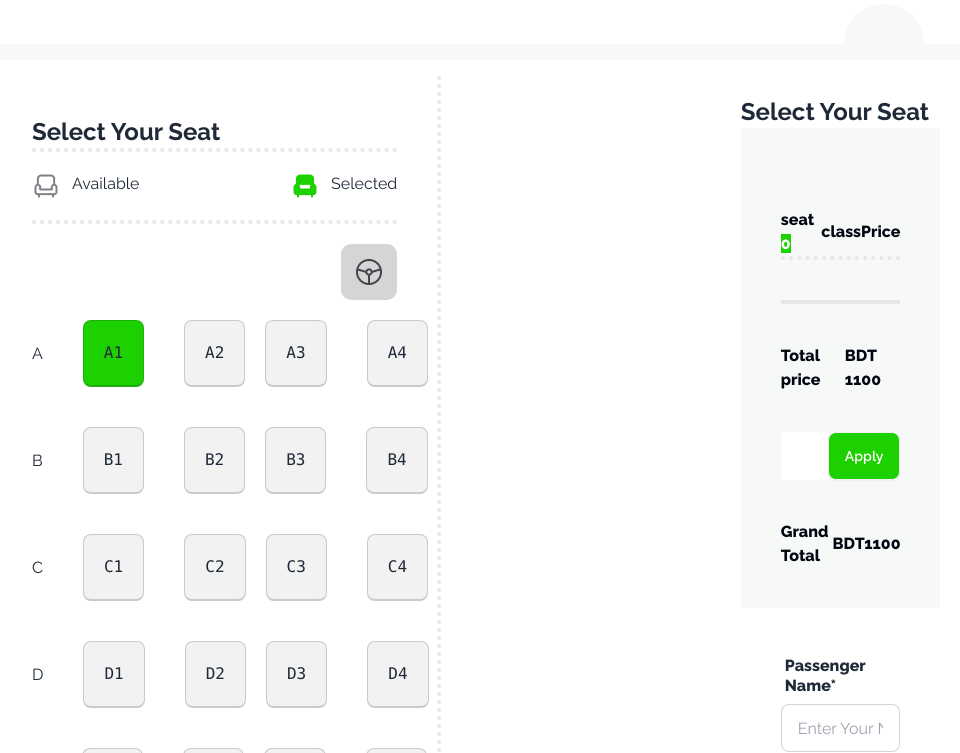
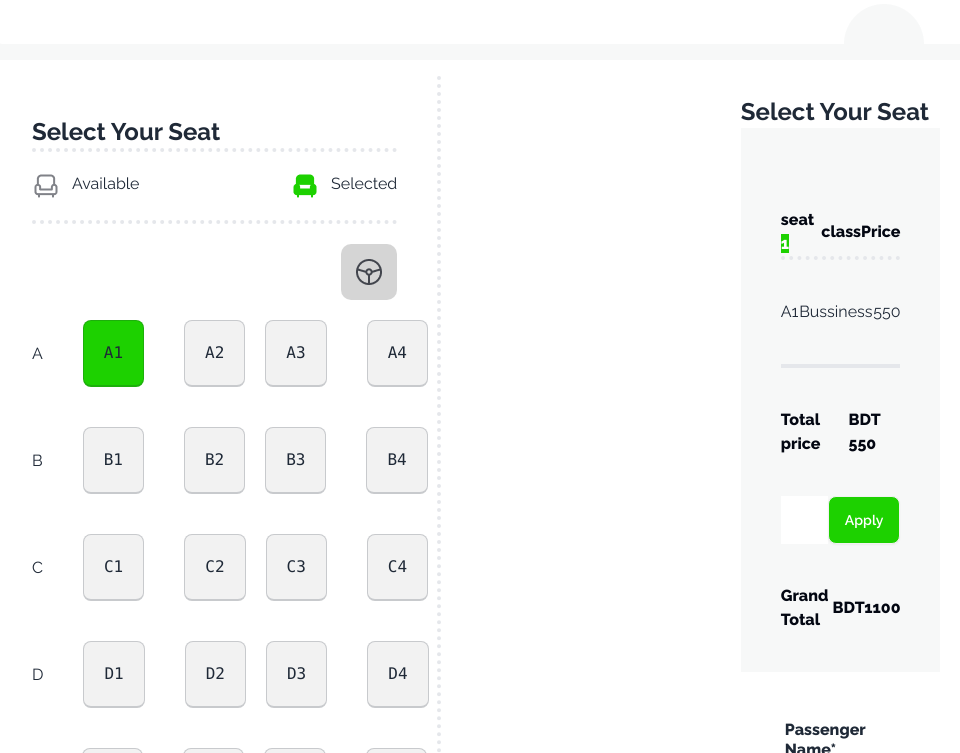
Before and after one commit to Mkkawser/PH-assignment-5, a website: page index.html in a window 1280 px wide. Both pictures are taken after a click on the element "A1". Shown: the part 1599-2352 px from the top of the page, without its empty margins (24-984 px from the left). Drawn offline with Linux system fonts and the light colour scheme.

Commit message:
dynamic price update

```diff
--- a/index.html
+++ b/index.html
@@ -161,7 +161,7 @@
                 class="flex items-center gap-1 bg-[#83e78a6b] text-[green] p-2 rounded-md"
               >
                 <img src="./images/seat-green.png" alt="" />
-                <p class="">X Seats left</p>
+                <p class=""><span class="totalSeat">40</span> Seats left</p>
               </div>
             </div>
             <div class="p-4 bg-[#F7F8F8] rounded-[10px]">
@@ -219,7 +219,11 @@
           <div>
             <!-- first side -->
             <div class="flex justify-end my-5">
-             <img class="bg-[#c2c2c2ad] rounded-[10px] p-3" src="./images/steering-wheel.png" alt="">
+              <img
+                class="bg-[#c2c2c2ad] rounded-[10px] p-3"
+                src="./images/steering-wheel.png"
+                alt=""
+              />
             </div>
             <!-- A -->
             <div class="flex justify-around gap-5 my-5">
@@ -417,6 +421,11 @@
               <p class="font-extrabold text-[#030712] text-[16px]">class</p>
               <p class="font-extrabold text-[#030712] text-[16px]">Price</p>
             </div>
+            <div class="flex items-center justify-between">
+              <p class="seatName"></p>
+              <p class="seatClass"></p>
+              <p class="seatPrice"></p>
+            </div>
             <!-- added seat section -->
             <div
               id="added-seat"
@@ -431,7 +440,7 @@
                 Total price
               </p>
               <p class="font-extrabold text-[#030712] text-[16px]">
-                BDT <span id="total-price">1100</span>
+                BDT <span id="total-price">0</span>
               </p>
             </div>
             <!-- input coupon applay section -->
--- a/style.js
+++ b/style.js
@@ -1,21 +1,55 @@
 const cards = document.querySelectorAll(".cards");
 const seatCount = document.getElementById("seat-count");
-let totalSeat = 40;
-let seatName = [];
+const total = document.getElementById("total-price");
+const totalSeat = document.querySelector(".totalSeat");
+let seatName = new Set();
 let seat = 0;
+let totalPrice = 0;
+
+let seatNames = document.querySelector(".seatName");
+let seatClass = document.querySelector(".seatClass");
+let seatPrice = document.querySelector(".seatPrice");
 
 for (let i = 0; i < cards.length; i++) {
   const card = cards[i];
   card.addEventListener("click", function () {
-    seatName.push(cards.innerHTML);
+    if (seat > 3) {
+      alert(`Can't Occopid more than 4 seat`);
+      return;
+    }
+
     if (card.style.backgroundColor == "rgb(29, 209, 0)") {
       card.style.backgroundColor = "#f2f2f2";
-      seat = seat + 1;
-    } else card.style.backgroundColor = "rgb(29, 209, 0)";
+      seat -= 1,totalPrice-=550;
+      seatName.delete(card.innerHTML);
+    } else {
+      seat += 1,totalPrice+=550;
+      card.style.backgroundColor = "rgb(29, 209, 0)";
+      seatName.add(card.innerHTML);
+    }
+    console.log(seat,totalPrice);
+    seatCount.innerText = seat;
+    totalSeat.innerHTML = 40 - seat;
+    total.innerHTML=totalPrice;
+
+
+    // Select Your Seat
+    console.log(seatName);
+    seatNames.innerHTML = "";
+    seatPrice.innerHTML = "";
+    seatClass.innerHTML = "";
+    for (const value of seatName) {
+      const p = document.createElement("p");
+      p.innerText = value;
+      seatNames.append(p);
+
+      const q = document.createElement("p");
+      q.innerText = "Bussiness";
+      seatClass.append(q);
+
+      const r = document.createElement("p");
+      r.innerText = 550;
+      seatPrice.append(r);
+    }
   });
-  seatCount.innerText = seat;
 }
-
-seatCount.addEventListener("change", function () {
-  console.log(seatCount.innerHTML);
-});
```
Also changed, not shown: output.css.
